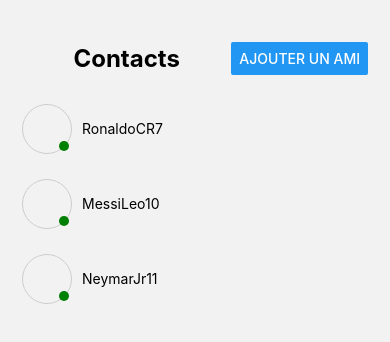
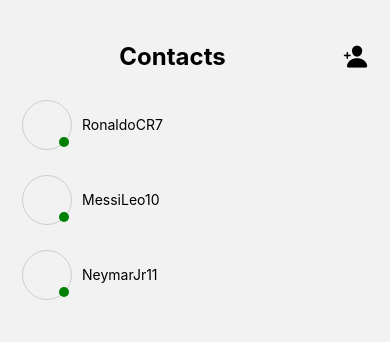
Before and after one commit to TallKAway/app-talkAway, a React Native app: screen /FriendsList in a window 390 px wide. Shown: the top 342 px of the page. Built offline with nearby package versions, Linux system fonts and the light colour scheme.

Commit message:
refactor: friendList navigation

```diff
--- a/src/components/TabNavigator/TabNavigator.tsx
+++ b/src/components/TabNavigator/TabNavigator.tsx
@@ -18,7 +18,11 @@ export function TabNavigator() {
             initialRouteName="Chat"
         >
             <TabStack.Screen name="Chat" component={ContactScreen} />
-            <TabStack.Screen name="FriendsList" component={FriendsListPage} options={{title:'Contacts'}} />
+            <TabStack.Screen
+                name="FriendsList"
+                component={FriendsListPage}
+                options={{ title: 'Contacts' }}
+            />
         </TabStack.Navigator>
     );
 }
--- a/src/pages/FriendsList/components/Contact.tsx
+++ b/src/pages/FriendsList/components/Contact.tsx
@@ -99,7 +99,21 @@ export const Contact = () => {
                                 <IconIonicons name="person-add" size={25} color="black" />
                             </Pressable> */}
 
-                            <Button title='Ajouter un ami' onPress={()=>{navigation.navigate('AddContactPage')}}></Button>
+                            <Pressable
+                                style={styles.headerButton}
+                                onPress={() => {
+                                    navigation.navigate('AddContactPage');
+                                }}
+                            >
+                                <IconIonicons name="person-add" size={25} color="black" />
+                            </Pressable>
+
+                            {/* <Button
+                                title="Ajouter un ami"
+                                onPress={() => {
+                                    navigation.navigate('AddContactPage');
+                                }}
+                            ></Button> */}
                         </View>
                     </View>
                     <View>
```
